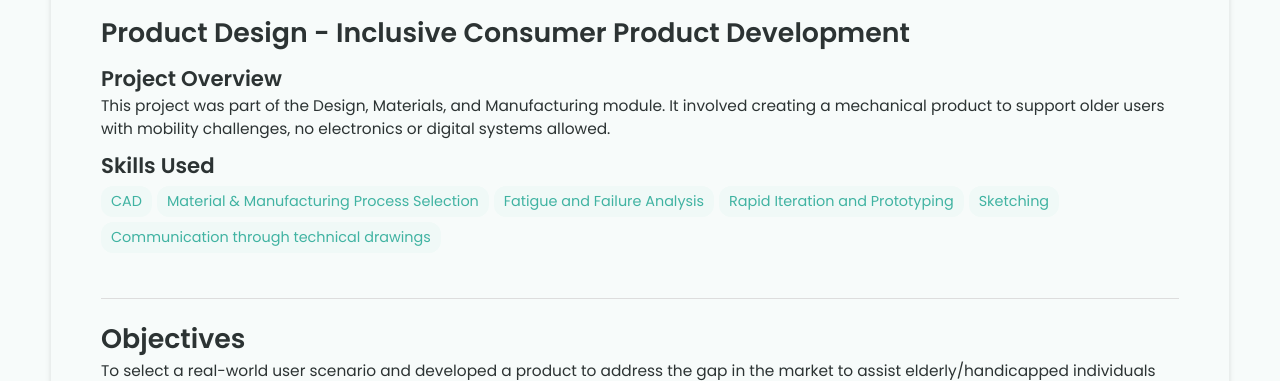
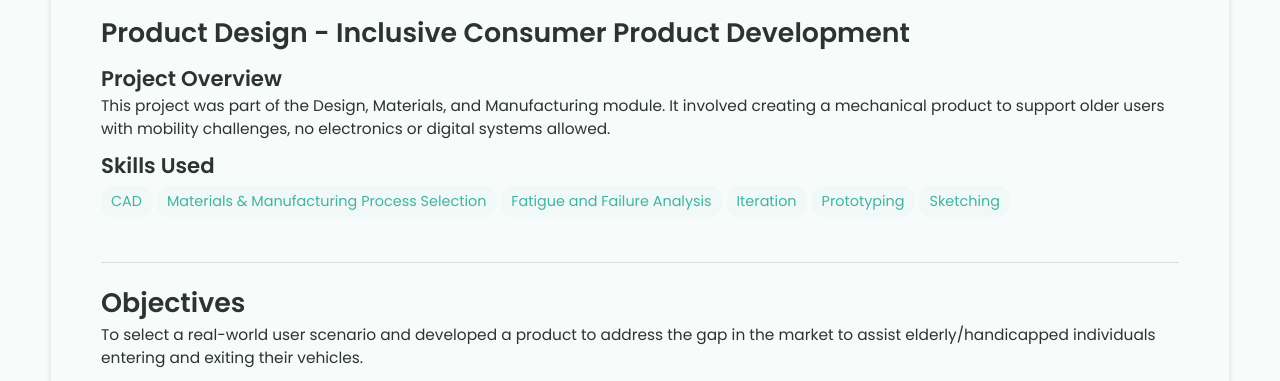
Before and after one commit to elliotroutier/elliot_portfolio, a Jekyll site: the page built from _projects/product-deisgn/index.md, in a window 1280 px wide and 900 px high, scrolled down 425 px, cut to the strip 69-450 px from the top of the window. Built offline with Jekyll 4.4.1, drawn with Linux system fonts in a browser that asks for light colours.

Commit message:
Update index.md

```diff
--- a/_projects/product-deisgn/index.md
+++ b/_projects/product-deisgn/index.md
@@ -4,11 +4,11 @@ title: Product Design - Inclusive Consumer Product Development
 description:  This project was part of the Design, Materials, and Manufacturing module. It involved creating a mechanical product to support older users with mobility challenges, no electronics or digital systems allowed.
 skills:
   - CAD
-  - Material & Manufacturing Process Selection
+  - Materials & Manufacturing Process Selection
   - Fatigue and Failure Analysis
-  - Rapid Iteration and Prototyping
+  - Iteration
+  - Prototyping
   - Sketching
-  - Communication through technical drawings
 
 main-image: /product_design.png
 ---
```
